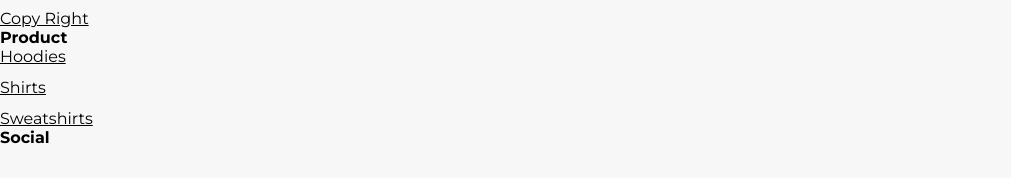
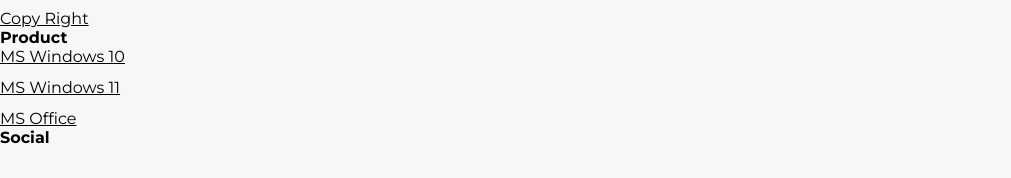
Before and after one commit to JtabaresH/EcommerceHypetech, a plain HTML site: page index.html in a window 1280 px wide. Shown: the part 1505-1683 px from the top of the page, without its empty margins (0-1011 px from the left). Drawn offline with Linux system fonts and the light colour scheme.

Commit message:
Update index.html
Changes in footer products

```diff
--- a/index.html
+++ b/index.html
@@ -145,13 +145,13 @@
 
         <ul class="footer__links">
           <li>
-            <a href="#" class="footer__link">Hoodies</a>
+            <a href="#" class="footer__link">MS Windows 10</a>
           </li>
           <li>
-            <a href="#" class="footer__link">Shirts</a>
+            <a href="#" class="footer__link">MS Windows 11</a>
           </li>
           <li>
-            <a href="#" class="footer__link">Sweatshirts</a>
+            <a href="#" class="footer__link">MS Office</a>
           </li>
         </ul>
       </div>
```
